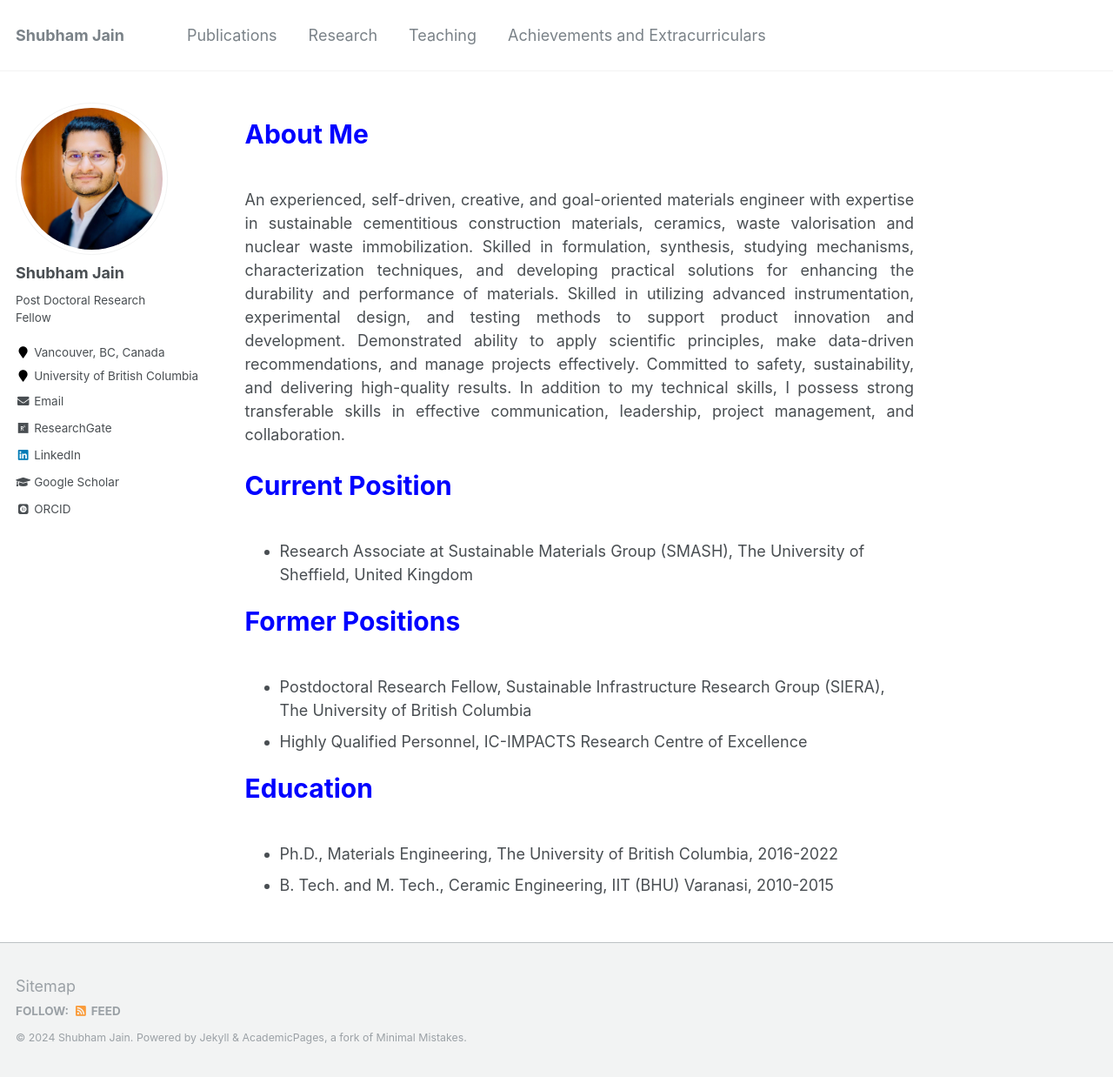
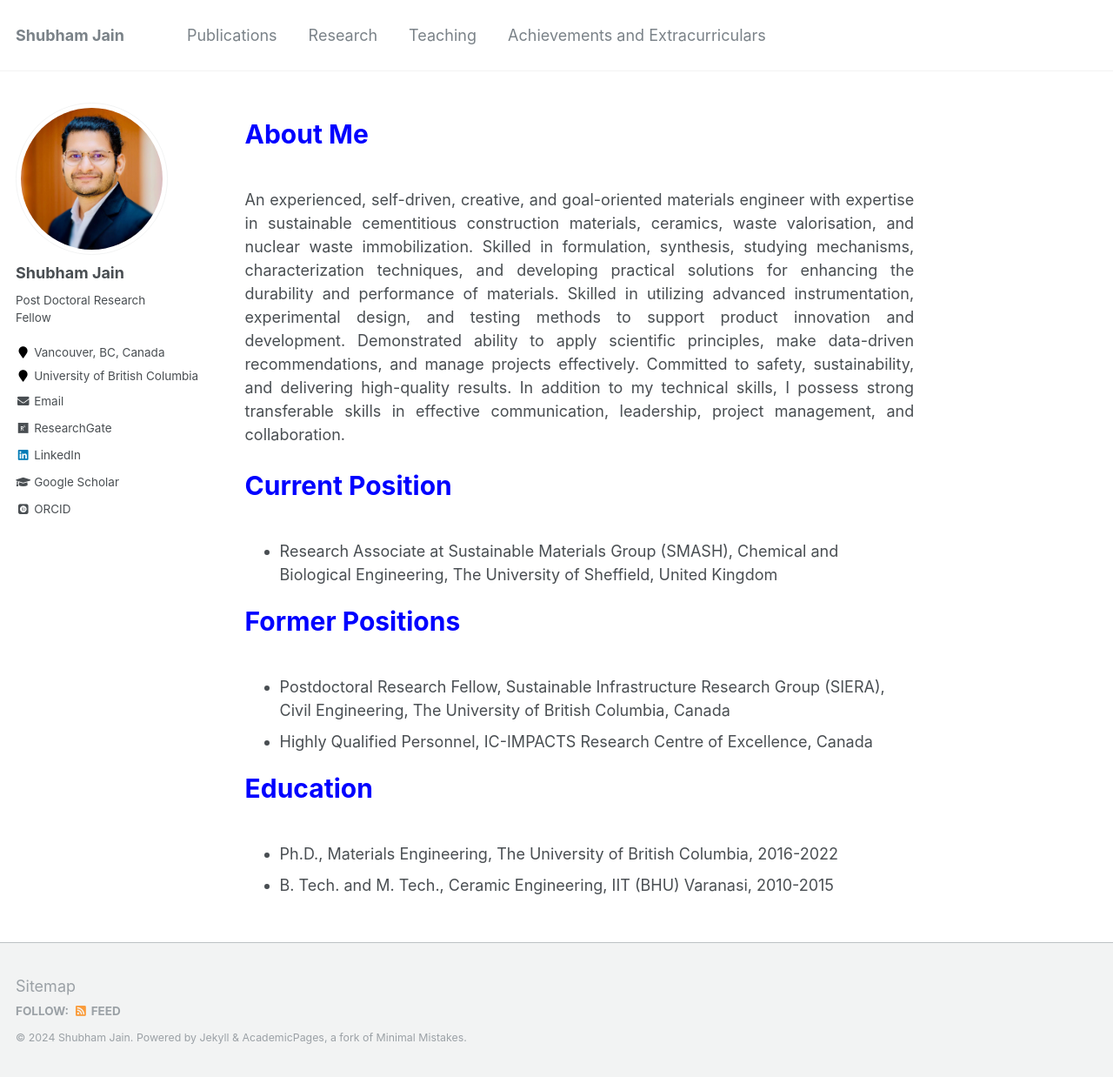
Before and after one commit to shubhamj2611/shubhamj2611.github.io, a Jekyll site: the page built from _pages/about.md, in a window 1280 px wide and 1238 px high. Shown: the whole window at 87% size. Built offline with Jekyll 4.4.1, drawn with Linux system fonts in a browser that asks for light colours; some web fonts are replaced.

Commit message:
Update about.md

```diff
--- a/_pages/about.md
+++ b/_pages/about.md
@@ -9,14 +9,14 @@ redirect_from:
 ---
 
 <p style="text-align:left; color:Blue; font-size:30px; font-weight:bold;"> About Me </p>
-<p style="text-align:justify; font-size=22px;"> An experienced, self-driven, creative, and goal-oriented materials engineer with expertise in sustainable cementitious construction materials, ceramics, waste valorisation and nuclear waste immobilization. Skilled in formulation, synthesis, studying mechanisms, characterization techniques, and developing practical solutions for enhancing the durability and performance of materials. Skilled in utilizing advanced instrumentation, experimental design, and testing methods to support product innovation and development. Demonstrated ability to apply scientific principles, make data-driven recommendations, and manage projects effectively. Committed to safety, sustainability, and delivering high-quality results. In addition to my technical skills, I possess strong transferable skills in effective communication, leadership, project management, and collaboration. </p>
+<p style="text-align:justify; font-size=22px;"> An experienced, self-driven, creative, and goal-oriented materials engineer with expertise in sustainable cementitious construction materials, ceramics, waste valorisation, and nuclear waste immobilization. Skilled in formulation, synthesis, studying mechanisms, characterization techniques, and developing practical solutions for enhancing the durability and performance of materials. Skilled in utilizing advanced instrumentation, experimental design, and testing methods to support product innovation and development. Demonstrated ability to apply scientific principles, make data-driven recommendations, and manage projects effectively. Committed to safety, sustainability, and delivering high-quality results. In addition to my technical skills, I possess strong transferable skills in effective communication, leadership, project management, and collaboration. </p>
 
 <p style="text-align:left; color:Blue; font-size:30px; font-weight:bold;"> Current Position </p>
-* Research Associate at Sustainable Materials Group (SMASH), The University of Sheffield, United Kingdom
+* Research Associate at Sustainable Materials Group (SMASH), Chemical and Biological Engineering, The University of Sheffield, United Kingdom
 
 <p style="text-align:left; color:Blue; font-size:30px; font-weight:bold;"> Former Positions </p>
-* Postdoctoral Research Fellow, Sustainable Infrastructure Research Group (SIERA), The University of British Columbia
-* Highly Qualified Personnel, IC-IMPACTS Research Centre of Excellence
+* Postdoctoral Research Fellow, Sustainable Infrastructure Research Group (SIERA), Civil Engineering, The University of British Columbia, Canada
+* Highly Qualified Personnel, IC-IMPACTS Research Centre of Excellence, Canada
 
 
 <p style="text-align:left; color:Blue; font-size:30px; font-weight:bold;"> Education </p>
```
